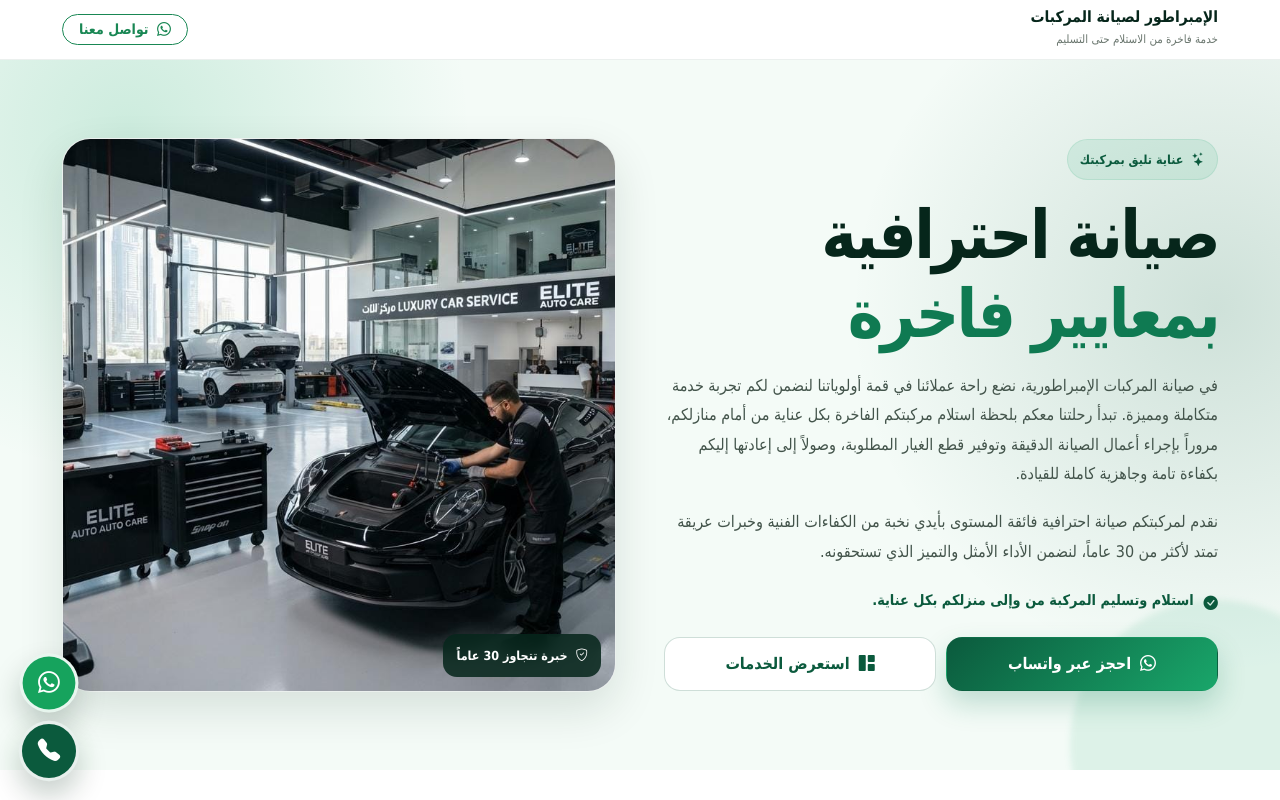
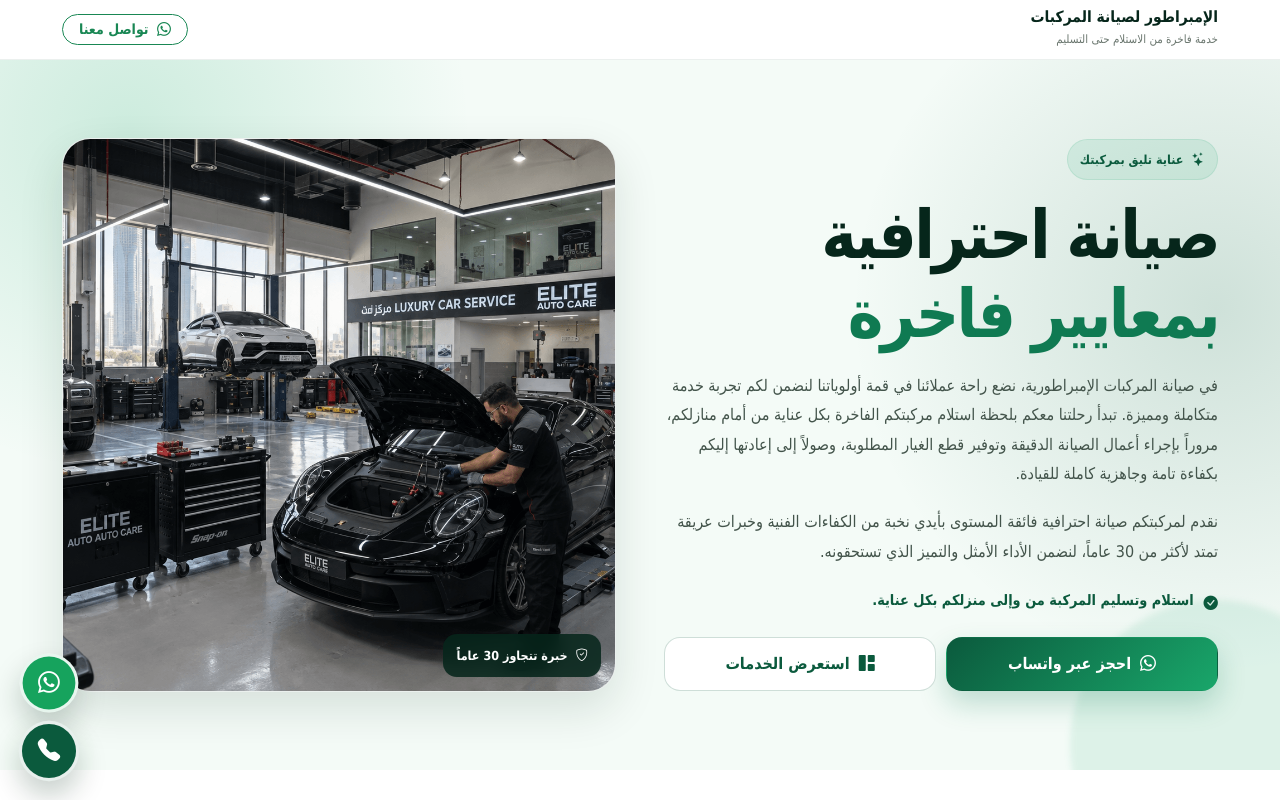
Before and after one commit to DarkCode2o2/repair-emperor, a plain HTML site: page index.html in a window 1280 px wide. Shown: the top 800 px of the page. Drawn offline with nearby package versions, Linux system fonts and the light colour scheme.

Commit message:
change hero image

```diff
--- a/index.html
+++ b/index.html
@@ -104,7 +104,7 @@
                  Replace the src below with images/image_de61c1.jpg when that file is available. -->
             <div class="hero-card">
               <img
-                src="images/img2.jpeg"
+                src="images/img2.png"
                 alt="منشأة فاخرة لصيانة المركبات"
                 loading="eager"
               />
```
Also changed, not shown: images/img2.jpeg (deleted), images/img2.png (added).
